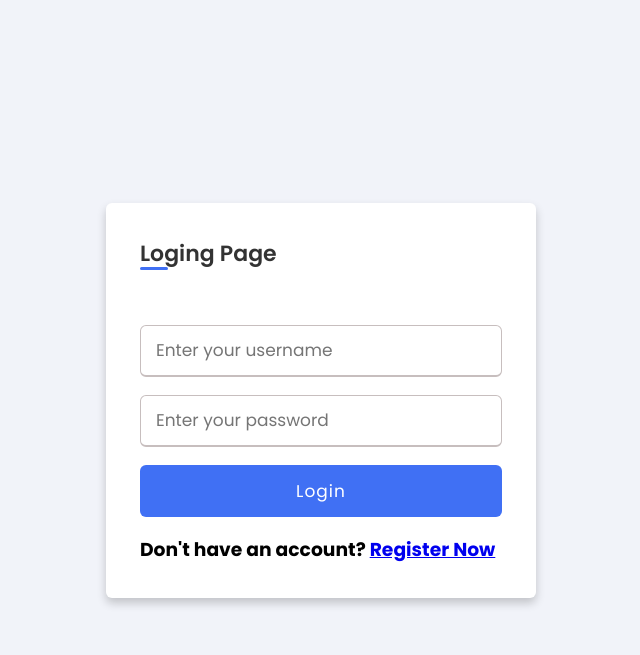
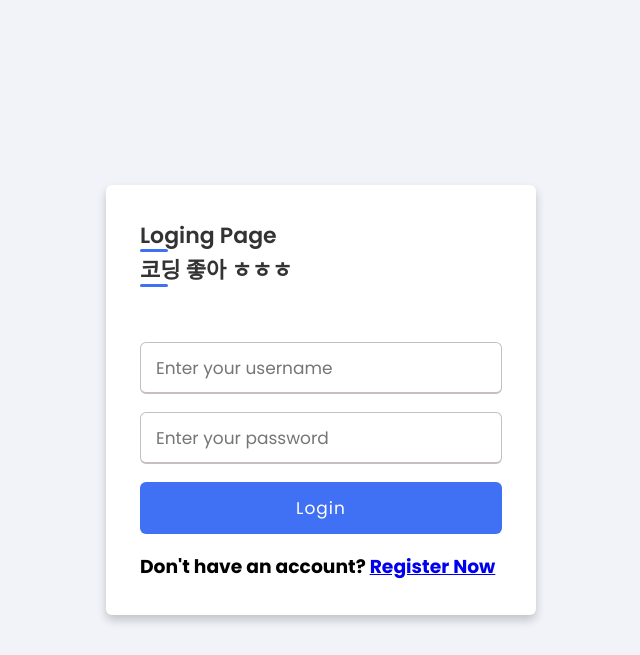
Before and after one commit to sonjuyeong-00/asw_on_study, a Django app: page /user/login/ in a window 1280 px wide. Shown: the top 655 px of the page, without its empty margins (319-959 px from the left). Run offline with Django 5.2, Linux system fonts and the light colour scheme.

Commit message:
코딩 좋아 추가

```diff
--- a/django_server/templates/user/login.html
+++ b/django_server/templates/user/login.html
@@ -12,6 +12,7 @@
 {% block content %}
     <div class="wrapper">
         <h2>Loging Page</h2>
+        <h2>코딩 좋아 ㅎㅎㅎ</h2>
         <br>
 
         {% if messages %}
```
